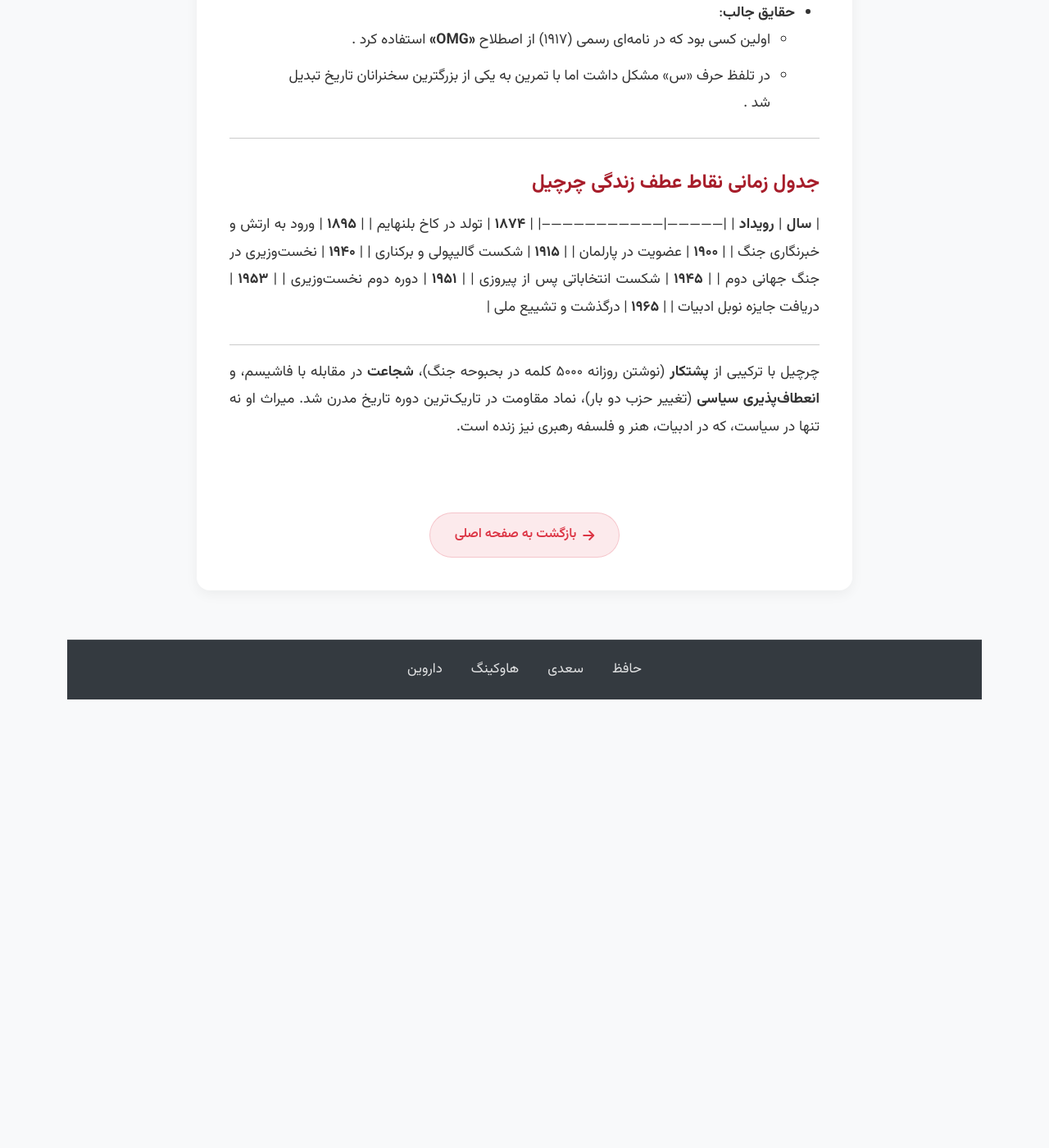
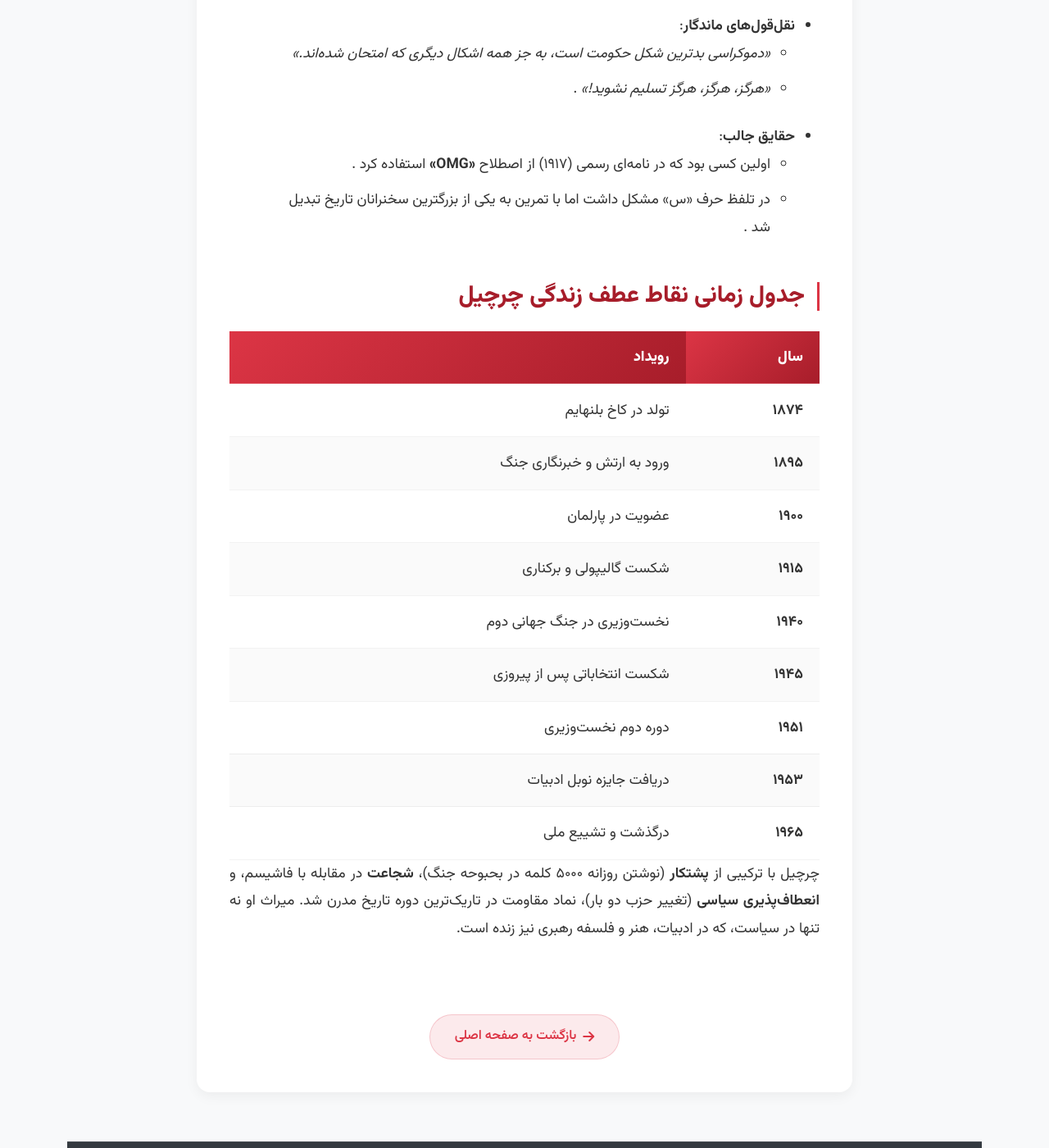
Before and after one commit to darkblog/darkblog.github.io, a Jekyll site: the page built from _posts/2025-7-6-72.md, in a window 1280 px wide and 1400 px high, scrolled down 3295 px. Shown: the whole window at 82% size. Built offline with Jekyll 4.4.1, drawn with Linux system fonts in a browser that asks for light colours; before the commit the page ends 4148 px from its top, so only the background shows below that; some of the changed text lies outside the part shown.

Commit message:
Update 2025-7-6-72.md

```diff
--- a/_posts/2025-7-6-72.md
+++ b/_posts/2025-7-6-72.md
@@ -32,9 +24,7 @@
 - **هشدار درباره هیتلر**:
   در دهه ۱۹۳۰، تنها سیاستمداری بود که علیه توافقنامه مونیخ (۱۹۳۸) و سیاست مماشات با هیتلر هشدار می‌داد و خواستار تقویت نظامی بریتانیا بود .
 
----
-
-#### **نخست‌وزیری در جنگ جهانی دوم (۱۹۴۰–۱۹۴۵)**
+## نخست‌وزیری در جنگ جهانی دوم (۱۹۴۰–۱۹۴۵)
 - **رهبری در بحران**:
   پس از استعفای نویل چمبرلین در مه ۱۹۴۰، در اوج تهاجم نازی‌ها به اروپا، نخست‌وزیر شد. سخنرانی معروفش با عبارت **«خون، زحمت، اشک و عرق»** روحیه مقاومت را در بریتانیا زنده کرد .
 - **استراتژی‌های کلیدی**:
@@ -44,9 +34,7 @@
 - **پیروزی و شکست انتخاباتی**:
   با وجود رهبری موفق در جنگ، محافظه‌کاران در انتخابات ۱۹۴۵ بهدلیل تمرکز چرچیل بر سیاست خارجی و غفلت از مسائل داخلی شکست خوردند .
 
----
-
-#### **دوران پس از جنگ (۱۹۵۱–۱۹۶۴)**
+## دوران پس از جنگ (۱۹۵۱–۱۹۶۴)
 - **دوره دوم نخست‌وزیری** (۱۹۵۱–۱۹۵۵):
   تمرکز بر سیاست‌های داخلی مانند ساخت مسکن و توسعه سلاح هسته‌ای، و مدیریت استعمارزدایی امپراتوری بریتانیا .
 - **هشدار درباره جنگ سرد**:
@@ -54,9 +42,7 @@
 - **جایزه نوبل ادبیات** (۱۹۵۳):
   برای نوشته‌های تاریخی از جمله **«جنگ جهانی دوم»** (۶ جلد) و **«تاریخ مردم انگلیسی‌زبان»** (۴ جلد) .
 
----
-
-#### **زندگی شخصی و علایق**
+## زندگی شخصی و علایق
 - **خانواده**:
   در ۱۹۰۸ با کلمنتین هوزیر ازدواج کرد و صاحب پنج فرزند شد. پسرش راندولف نیز سیاستمدار شد .
 - **هنر و ادبیات**:
@@ -64,9 +50,7 @@
 - **مشکلات سلامت**:
   در سال‌های پایانی عمر دچار سکته‌های متعدد شد و در ۲۴ ژانویه ۱۹۶۵ در ۹۰ سالگی درگذشت. مراسم تشییع او با حضور رهبران جهان به عنوان **«آخرین تشییع جنازه امپراتوری بریتانیا»** توصیف شد .
 
----
-
-#### **میراث و نکات کمتر شناخته شده**
+## میراث و نکات کمتر شناخته شده
 - **عنوان‌ها و افتخارات**:
   در نظرسنجی بی‌بی‌سی (۲۰۰۲) به عنوان **«بزرگترین بریتانیایی تاریخ»** انتخاب شد. مجله تایم او را **«مرد نیمه اول قرن بیستم»** نامید .
 - **نقل‌قول‌های ماندگار**:
@@ -76,9 +60,8 @@
   - اولین کسی بود که در نامه‌ای رسمی (۱۹۱۷) از اصطلاح **«OMG»** استفاده کرد .
   - در تلفظ حرف «س» مشکل داشت اما با تمرین به یکی از بزرگترین سخنرانان تاریخ تبدیل شد .
 
----
+## جدول زمانی نقاط عطف زندگی چرچیل
 
-### جدول زمانی نقاط عطف زندگی چرچیل
 | **سال**       | **رویداد**                     |
 |---------------|--------------------------------|
 | **۱۸۷۴**      | تولد در کاخ بلنهایم           |
@@ -91,6 +74,4 @@
 | **۱۹۵۳**      | دریافت جایزه نوبل ادبیات      |
 | **۱۹۶۵**      | درگذشت و تشییع ملی             |
 
----
-
 چرچیل با ترکیبی از **پشتکار** (نوشتن روزانه ۵۰۰۰ کلمه در بحبوحه جنگ)، **شجاعت** در مقابله با فاشیسم، و **انعطاف‌پذیری سیاسی** (تغییر حزب دو بار)، نماد مقاومت در تاریک‌ترین دوره تاریخ مدرن شد. میراث او نه تنها در سیاست، که در ادبیات، هنر و فلسفه رهبری نیز زنده است.
```
Also changed, not shown: other parts of _posts/2025-7-6-72.md (+4 -12 lines).
